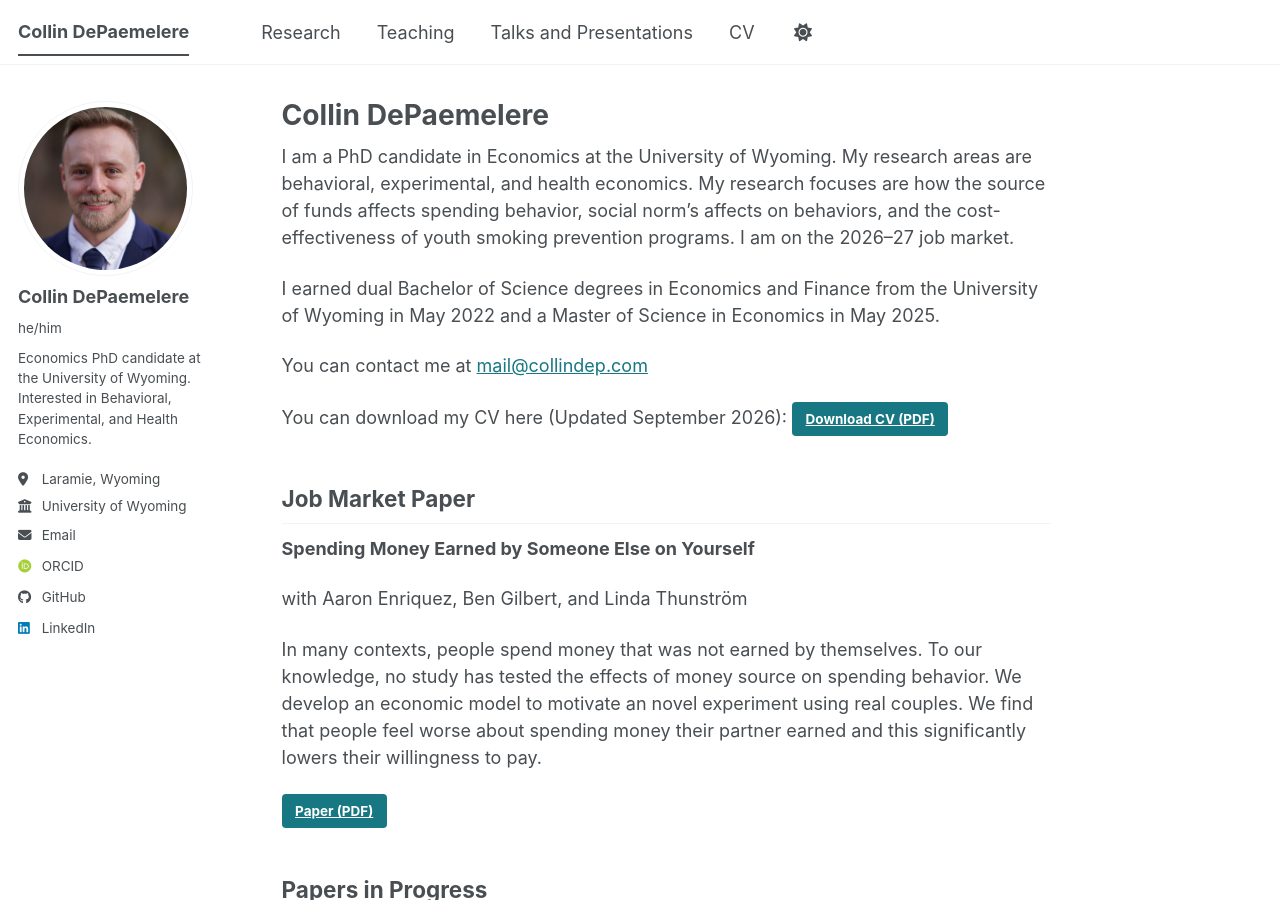
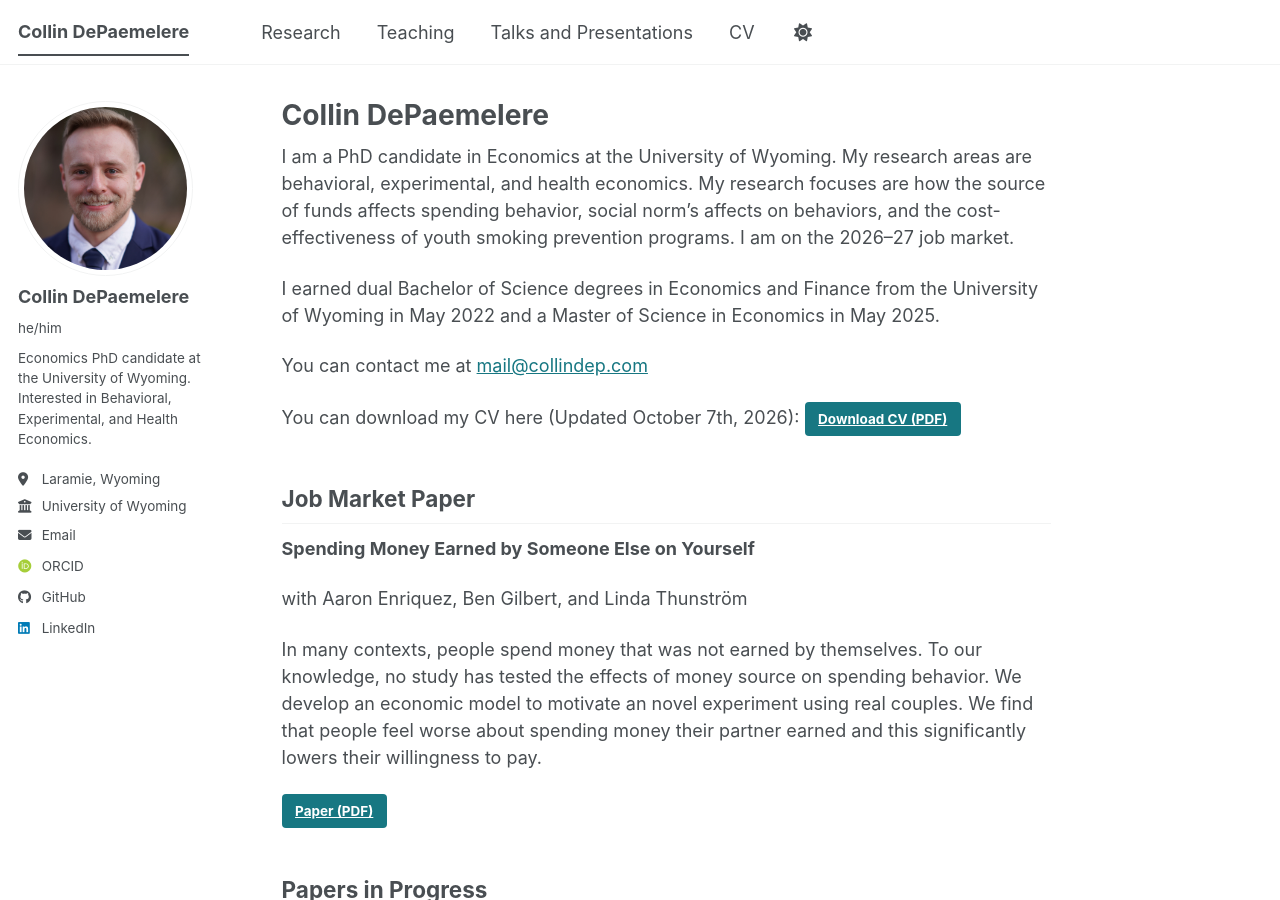
Before and after one commit to CollinDeP/collindep.github.io, a Jekyll site: the page built from _pages/about.md, in a window 1280 px wide and 900 px high. Built offline with Jekyll 4.4.1, drawn with Linux system fonts in a browser that asks for light colours; some web fonts are replaced; a script bundle is joined from its source files by our own code; library files that are not in the unit come from our copies.

Commit message:
Updated CV date

```diff
--- a/_pages/about.md
+++ b/_pages/about.md
@@ -13,7 +13,7 @@ I earned dual Bachelor of Science degrees in Economics and Finance from the Univ
 
 You can contact me at [mail@collindep.com](mailto:mail@collindep.com)
 
-You can download my CV here (Updated September 2026): [Download CV (PDF)](/files/DePaemelere_CV.pdf){: .btn}
+You can download my CV here (Updated October 7th, 2026): [Download CV (PDF)](/files/DePaemelere_CV.pdf){: .btn}
 
 ## Job Market Paper
 
```
